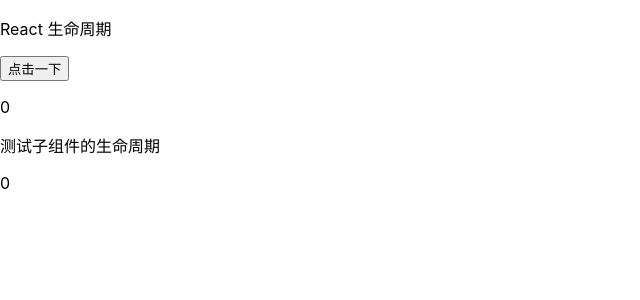
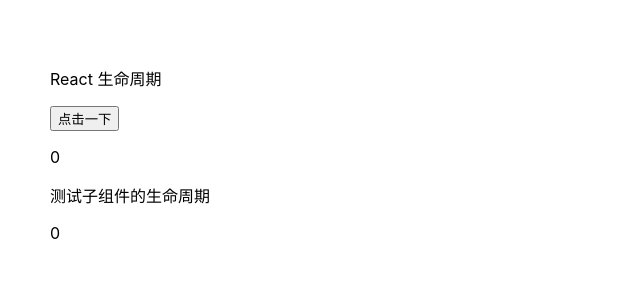
Before and after one commit to liuningfr/admin-system, a React (Create React App) app: page / in a window 1280 px wide. Shown: the top 300 px of the page, without its empty margins (0-640 px from the left). Built offline with nearby package versions, Linux system fonts and the light colour scheme.

Commit message:
添加less

```diff
--- a/src/pages/demo/Life.js
+++ b/src/pages/demo/Life.js
@@ -1,6 +1,6 @@
 import React from 'react';
 import Child from './Child';
-
+import './Life.less';
 class Life extends React.Component {
   constructor(props) {
     super(props);
@@ -14,7 +14,7 @@
     });
   };
   render() {
-    return <div>
+    return <div className="content">
       <p>React 生命周期</p>
       <button onClick={this.handleAdd}>点击一下</button>
       <p>{this.state.count}</p>
--- /dev/null
+++ b/src/pages/demo/Life.less
@@ -0,0 +1,3 @@
+.content {
+  padding: 50px;
+}
```
